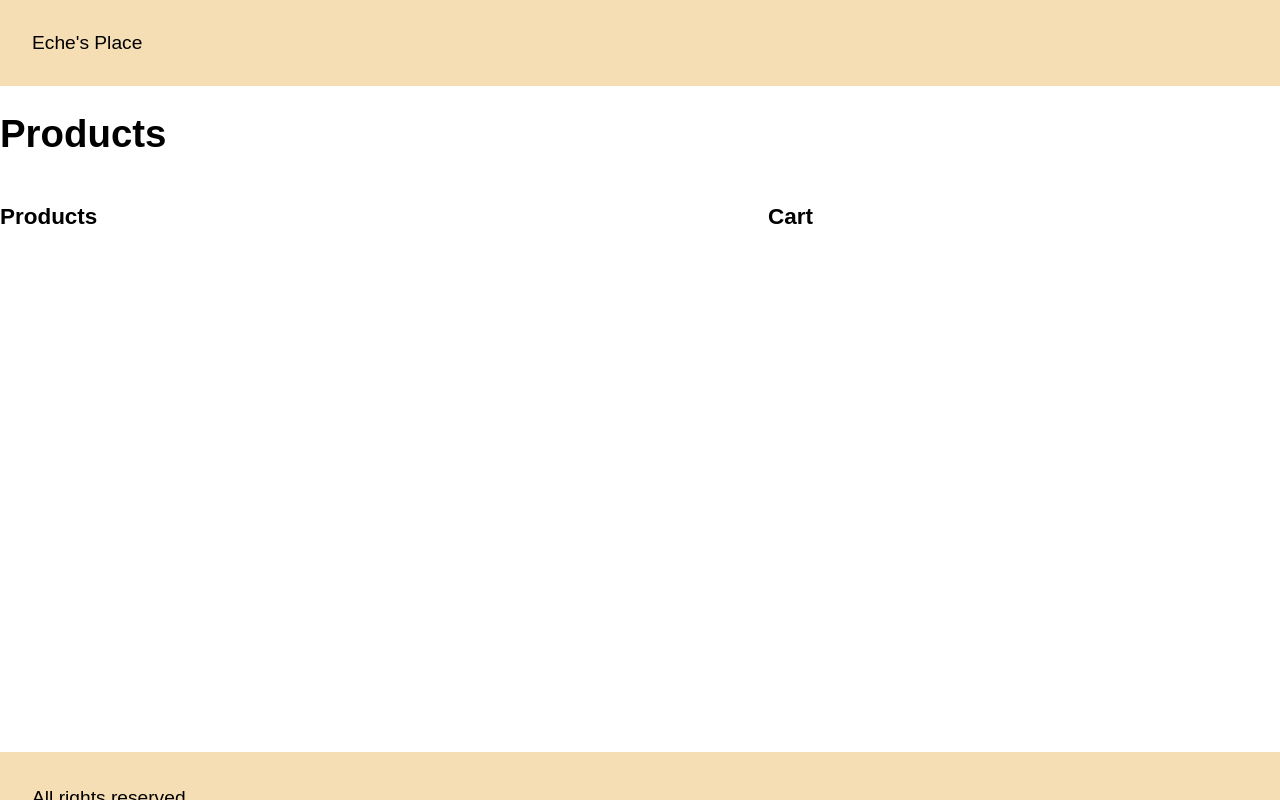
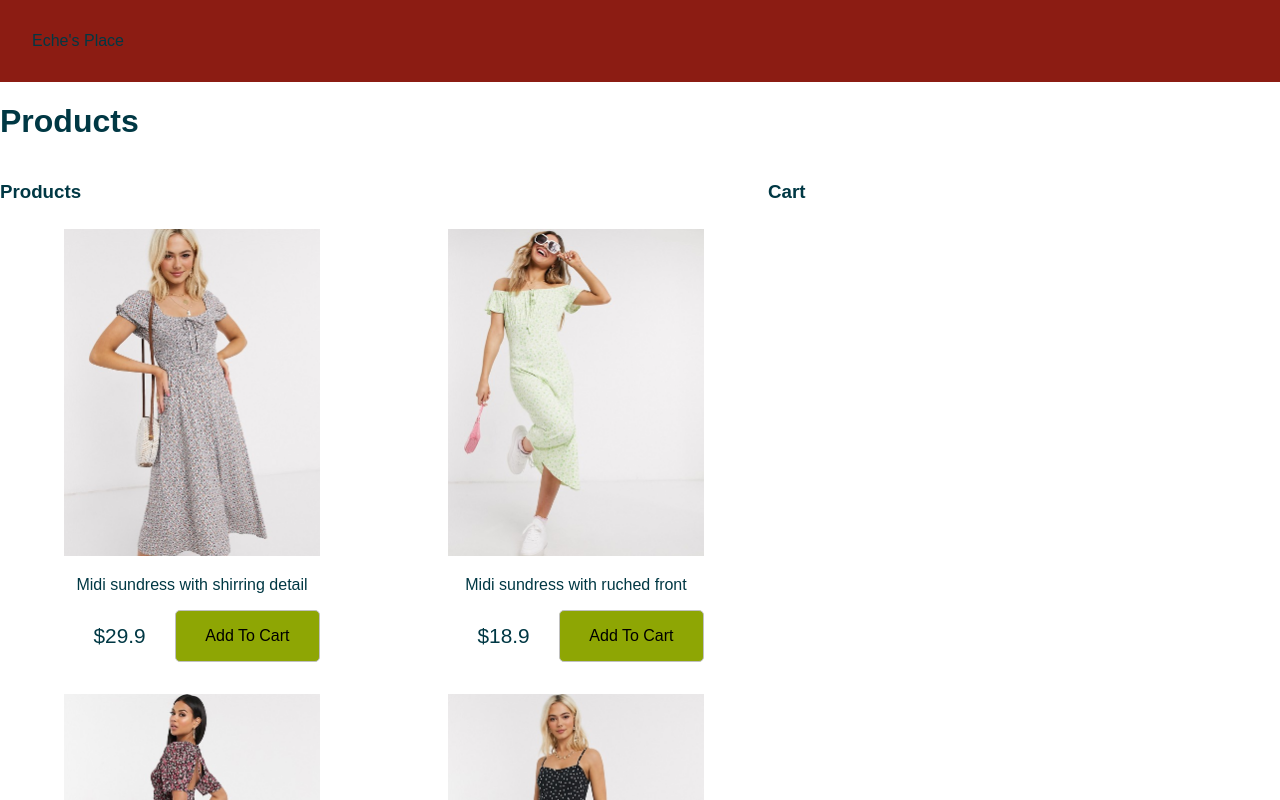
Before and after one commit to Amaka202/Eches-place, a React (Create React App) app: page / in a window 1280 px wide. Shown: the top 800 px of the page. Built offline with nearby package versions, Linux system fonts and the light colour scheme.

Commit message:
implement the products component and display

```diff
--- a/src/App.js
+++ b/src/App.js
@@ -2,6 +2,7 @@ import React from 'react'
 import './App.css';
 import './styles/home.css';
 import data from './data.json';
+import Products from './components/Products';
 
 
 class App extends React.Component {
@@ -23,8 +24,9 @@ class App extends React.Component {
         <main>
           <h1>Products</h1>
           <div className="display-products">
-            <div className="products">
+            <div className="products-div">
               <h3>Products</h3>
+              <Products products={this.state.products}/>
             </div>
             <div className="cart">
               <h3>Cart</h3>
--- a/src/components/Products.js
+++ b/src/components/Products.js
@@ -1,10 +1,28 @@
-import React, { Component } from 'react'
+import React, { Component } from 'react';
+import '../styles/products.css';
+import formatCurrency from '../utils';
 
 export default class Products extends Component {
     render() {
+        console.log(this.props.products)
         return (
             <div>
-
+                <ul className="products">
+                    {this.props.products.map(product => (
+                        <li key={product._id}>
+                            <div className="product">
+                                <a href={'#' + product._id}>
+                                    <img src={product.image} alt="product"/>
+                                    <p>{product.title}</p>
+                                </a>
+                                <div className="product-price">
+                                    <div>{formatCurrency(product.price)}</div>
+                                    <button className="btn-primary">Add To Cart</button>
+                                </div>
+                            </div>
+                        </li>
+                    ))}
+                </ul>
             </div>
         )
     }
--- a/src/data.json
+++ b/src/data.json
@@ -2,7 +2,7 @@
     "products": [
       {
         "_id": "dress1",
-        "image": "../public/images/dress1.jpg",
+        "image": "/images/dress1.jpg",
         "title": "Midi sundress with shirring detail",
         "description": "This is for all the latest trends, no matter who you are, where you’re from and what you’re up to. Exclusive to ASOS, our universal brand is here for you, and comes in all our fit ranges: ASOS Curve, Tall, Petite and Maternity. Created by us, styled by you.",
         "availableSizes": ["X", "L", "XL", "XXL"],
--- a/src/index.css
+++ b/src/index.css
@@ -8,16 +8,16 @@ body{
   margin: 0;
 }
 
-body, input, select, textarea{
-  font-size: 1.2em;
+body, input, select, textarea, button {
+  font-size: 1em;
   font-family: Arial, Helvetica, sans-serif;
 }
 
 a:hover{
-  color: rgb(66, 65, 65);
+  color: #0e414d;
 }
 
-a{
+a, p, h1, h2, h3, h4, h5, h6, div{
   text-decoration: none;
-  color: black;
+  color: #003844;
 }
--- a/src/styles/home.css
+++ b/src/styles/home.css
@@ -1,5 +1,5 @@
 header{
-    background-color: wheat;
+    background-color: #8C1C13;
     padding: 2rem;
 }
 
@@ -8,7 +8,7 @@ main{
 }
 
 footer{
-    background-color: wheat;
+    background-color: #8C1C13;
     padding: 1rem 2rem;
 }
 
@@ -17,10 +17,20 @@ footer{
     flex-wrap: wrap;
 }
 
-.products{
+.products-div{
     width: 60%;
 }
 
 .cart{
     width: 40%;
 }
+
+@media only screen and (max-width: 700px) {
+    .display-products{
+        flex-direction: column;
+    }
+
+    .products-div{
+        width: 100%;
+    }
+}
--- /dev/null
+++ b/src/styles/products.css
@@ -0,0 +1,79 @@
+.products{
+    display: flex;
+    justify-content: space-around;
+    align-items: space-around;
+    padding: 0;
+    margin: 0;
+    list-style-type: none;
+    flex-wrap: wrap;
+}
+
+.products li{
+    width: 33.3%;
+    padding: 0.5rem;
+}
+
+.product {
+    display: flex;
+    flex-direction: column;
+    justify-content: space-around;
+    align-content: space-around;
+    padding-bottom: 1rem;
+}
+
+.product img{
+    max-width: 100%;
+    max-height: 35rem;
+}
+
+.product p{
+    text-align: center;
+}
+
+.product-price{
+    display: flex;
+    justify-content: space-around;
+    align-content: center;
+}
+
+
+.product-price div,
+.product-price button{
+    text-align: center;
+    flex: 1;
+}
+
+.product-price div{
+    font-size: 1.3em;
+    align-self: center;
+}
+
+
+
+button{
+    padding: 1rem;
+    border: .1rem #c0c0c0 solid;
+    background-color: #FFBC42;
+
+}
+
+button:hover{
+
+}
+
+.btn-primary{
+    background-color: #8ea604;
+    cursor: pointer;
+    border-radius: 5px;
+}
+
+.btn-primary:hover{
+    background-color: #8ba016;
+
+}
+
+@media only screen and (max-width: 700px) {
+    .products li{
+        width: 100%;
+    }
+}
--- /dev/null
+++ b/src/utils.js
@@ -0,0 +1,3 @@
+export default function formatCurrency(num) {
+    return "$" + Number(num.toFixed(1)).toLocaleString() + " ";
+  }
```
